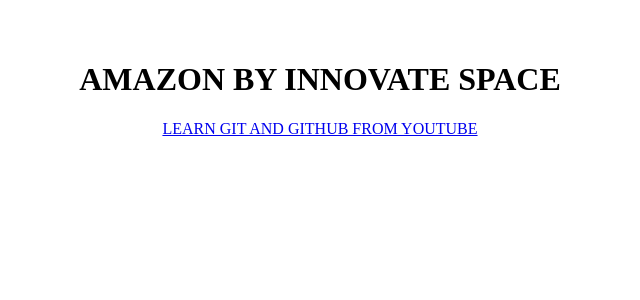
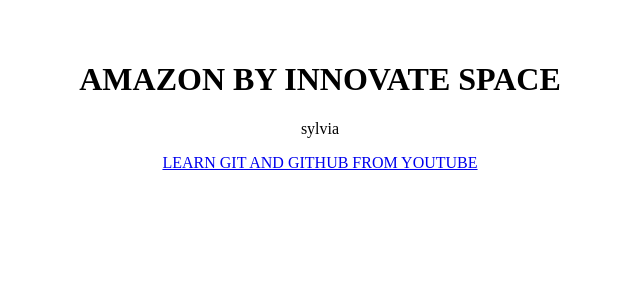
Before and after one commit to Aikay-dev/Innov8Store, a React (Vite) app: page / in a window 1280 px wide. Shown: the top 300 px of the page, without its empty margins (320-960 px from the left). Built offline with nearby package versions, Linux system fonts and the light colour scheme.

Commit message:
i made a change

```diff
--- a/src/App.jsx
+++ b/src/App.jsx
@@ -9,9 +9,11 @@
   return (
     <>
       <h1>AMAZON BY INNOVATE SPACE</h1>
+      <p>sylvia</p>
       <a href="https://www.youtube.com/watch?v=8Dd7KRpKeaE&pp=ygUUbGVhcm4gZ2l0IGFuZCBnaXRodWI%3D">
         LEARN GIT AND GITHUB FROM YOUTUBE
       </a>
+
     </>
   );
 }
```
